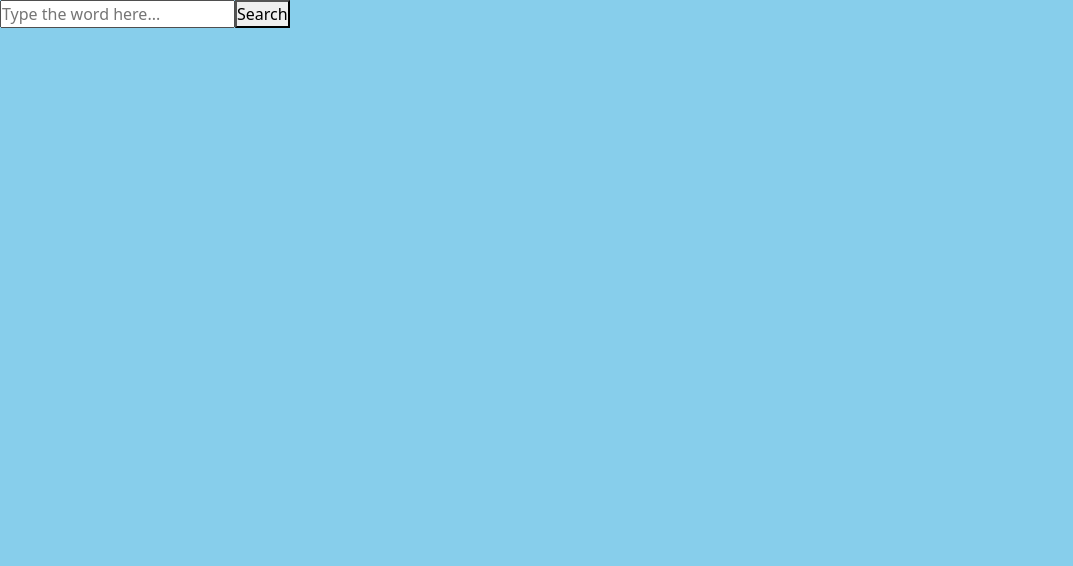
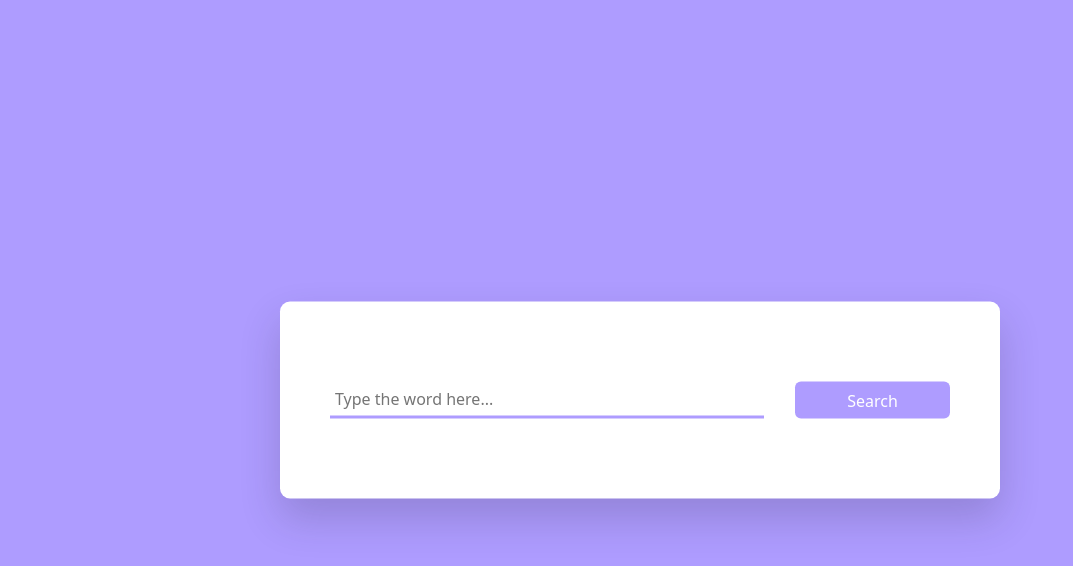
Before and after one commit to constructorlib/N-D, a React (Vite) app in the folder react/: page / in a window 1280 px wide. Shown: the top 566 px of the page, without its empty margins (0-1073 px from the left). Built offline with nearby package versions, Linux system fonts and the light colour scheme.

Commit message:
dictionary be beautiful, also I stole the idea

```diff
--- a/react/src/index.css
+++ b/react/src/index.css
@@ -1,17 +1,57 @@
-*{
-    margin: 0;
-    padding: 0;
-    box-sizing: border-box;
+* {
+  margin: 0;
+  padding: 0;
+  box-sizing: border-box;
 }
-body{
-    font-family: system-ui, -apple-system, BlinkMacSystemFont, 'Segoe UI', Roboto,
-    Oxygen, Ubuntu, Cantarell, 'Open Sans', 'Helvetica Neue', sans-serif;
-    background: #f1f5f8;
-    color: #222;
-    background-color: skyblue !important;
-    /* font-size: 11px !important; */
+body {
+  font-family: system-ui, -apple-system, BlinkMacSystemFont, "Segoe UI", Roboto,
+    Oxygen, Ubuntu, Cantarell, "Open Sans", "Helvetica Neue", sans-serif;
+  /* background: #f1f5f8; */
+  background-color: #ae9cff !important;
+  color: #222;
+  /* font-size: 11px !important; */
 }
-/* .container-text{
-    display: flex !important    ;
-    justify-content: center !important; */
-/* } */
+.center {
+  width: 500px; /* Adjust to the desired width */
+  height: 300px; /* Adjust to the desired height */
+  /* margin-top: 100px !important; */
+  margin: 100px auto; /* This will center the card horizontally */
+  background-color: #f2f2f2; /* Change the background color as desired */
+  box-shadow: 0 2px 6px rgba(0, 0, 0, 0.15); /* Add a shadow effect */
+  border-radius: 8px; /* Add rounded corners */
+  display: flex; /* Use flexbox to center the card vertically */
+  justify-content: center;
+  align-items: center;
+  flex-direction: column;
+}
+.loot {
+  background-color: #ffffff;
+  width: 90vmin;
+  position: absolute;
+  transform: translate(-50%, -50%);
+  top: 50%;
+  left: 50%;
+  padding: 80px 50px;
+  border-radius: 10px;
+  box-shadow: 0 20px 40px rgba(38, 33, 61, 0.2);
+}
+.ctn {
+  width: 100%;
+  display: flex;
+  justify-content: space-between !important;
+}
+.ctn input {
+  padding: 5px;
+  width: 70%;
+  border: none;
+  outline: none;
+  border-bottom: 3px solid #ae9cff;
+}
+.ctn button {
+  padding: 5px;
+  width: 25%;
+  background-color: #ae9cff;
+  border: none;
+  border-radius: 6px;
+  color: #ffffff;
+}
```
